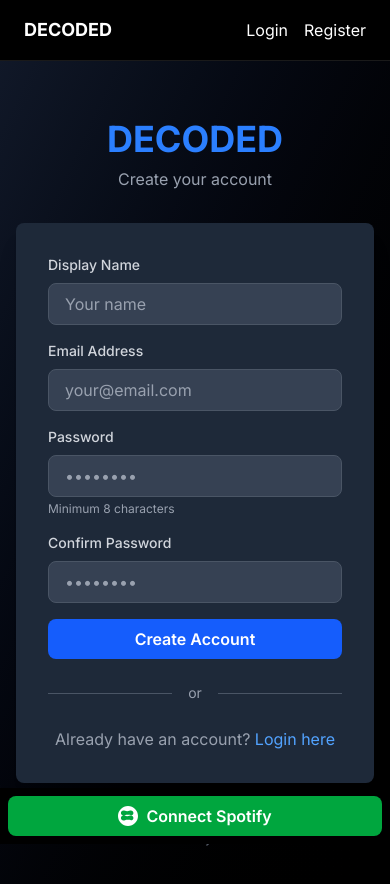
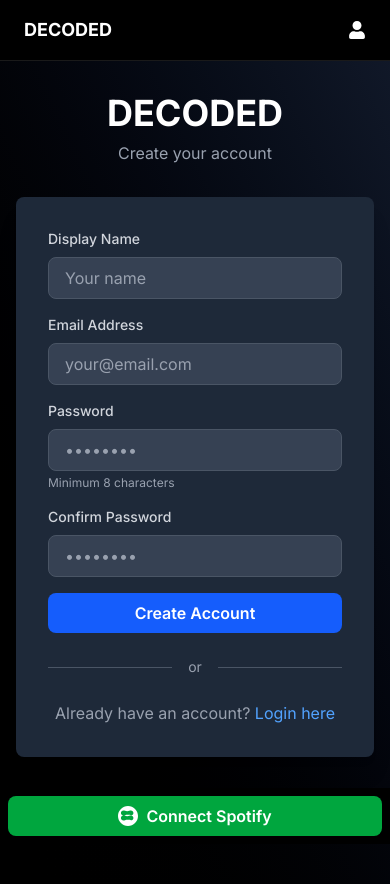
Before and after one commit to GCodeON/decoded-next, a Next.js app: page /register in a window 390 px wide. Shown: the top 884 px of the page. Built offline with nearby package versions, Linux system fonts and the light colour scheme; no server answers.

Commit message:
Updated User Flow

```diff
--- a/src/app/login/page.tsx
+++ b/src/app/login/page.tsx
@@ -58,7 +58,7 @@
   };
 
   return (
-    <div className="min-h-screen flex items-center justify-center px-4 py-12 bg-gradient-to-br from-gray-900 to-black">
+    <div className="min-h-[75dvh] flex items-center justify-center px-4 py-12 bg-gradient-to-bl from-gray-900 to-black">
       <div className="w-full max-w-md">
         {/* Header */}
         <div className="text-center mb-8">
@@ -135,7 +135,7 @@
               <div>
                 <button
                   onClick={login}
-                  className="w-full bg-green-600 hover:bg-green-700 text-white font-semibold py-3 rounded-lg transition-colors flex items-center justify-center gap-2"
+                  className="w-full bg-green-600 hover:bg-green-700 text-white font-semibold py-3 rounded-lg transition-colors flex items-center justify-center gap-2 cursor-pointer"
                 >
                   <svg className="w-5 h-5" fill="currentColor" viewBox="0 0 24 24">
                     <path d="M12 0C5.4 0 0 5.4 0 12s5.4 12 12 12 12-5.4 12-12S18.6 0 12 0zm5.5 17.5c-1.5 0-1.8-.9-5.5-.9-3.5 0-4 .9-5.5.9-1.6 0-3-1.3-3-3 0-1.6 1.3-3 3-3 .6 0 1.3.1 2 .3.7.2 1.5.4 2.5.4 1 0 1.8-.2 2.5-.4.7-.2 1.3-.3 2-.3 1.6 0 3 1.3 3 3 0 1.7-1.3 3-3 3zm0-6c-1.5 0-1.8-.9-5.5-.9-3.5 0-4 .9-5.5.9-1.6 0-3-1.3-3-3 0-1.6 1.3-3 3-3 .6 0 1.3.1 2 .3.7.2 1.5.4 2.5.4 1 0 1.8-.2 2.5-.4.7-.2 1.3-.3 2-.3 1.6 0 3 1.3 3 3 0 1.7-1.3 3-3 3z" />
@@ -154,7 +154,7 @@
               {/* Email Login Button */}
               <button
                 onClick={() => setShowEmailForm(true)}
-                className="w-full bg-gray-700 hover:bg-gray-600 text-white font-semibold py-2 rounded-lg transition-colors"
+                className="w-full bg-gray-700 hover:bg-gray-600 text-white font-semibold py-2 rounded-lg transition-colors cursor-pointer"
               >
                 Login with Email
               </button>
--- a/src/app/register/page.tsx
+++ b/src/app/register/page.tsx
@@ -65,12 +65,12 @@
   };
 
   return (
-    <div className="min-h-screen flex items-center justify-center px-4 py-12 bg-gradient-to-br from-gray-900 to-black">
+    <div className="min-h-[75dvh] flex items-center justify-center px-4 py-8 bg-gradient-to-bl from-gray-900 to-black">
       <div className="w-full max-w-md">
         {/* Header */}
         <div className="text-center mb-8">
           <h1 className="text-4xl font-bold text-white mb-2">
-            <span className="text-blue-500">DECODED</span>
+            <span className="text-white">DECODED</span>
           </h1>
           <p className="text-gray-400">Create your account</p>
         </div>
@@ -161,7 +161,7 @@
             <button
               type="submit"
               disabled={isLoading}
-              className="w-full bg-blue-600 hover:bg-blue-700 disabled:bg-gray-600 text-white font-semibold py-2 rounded-lg transition-colors"
+              className="w-full bg-blue-600 hover:bg-blue-700 disabled:bg-gray-600 text-white font-semibold py-2 rounded-lg transition-colors cursor-pointer"
             >
               {isLoading ? 'Creating Account...' : 'Create Account'}
             </button>
@@ -184,7 +184,7 @@
         </div>
 
         {/* Footer */}
-        <p className="text-center text-gray-500 text-xs mt-8">
+        <p className="text-center text-gray-500 text-xs mt-8 mb-8">
           By registering, you agree to our Terms of Service and Privacy Policy
         </p>
       </div>
--- a/src/components/Dashboard.tsx
+++ b/src/components/Dashboard.tsx
@@ -1,5 +1,6 @@
 'use client'
 import Link from 'next/link';
+import { FaUser } from 'react-icons/fa';
 import { createContext, useContext, useState, useEffect, Dispatch, SetStateAction } from 'react'
 import { usePathname } from 'next/navigation';
 import { Divide as Hamburger } from 'hamburger-react';
@@ -52,25 +53,57 @@
 
   if (showMinimalLayout) {
     return (
-      <div className="flex w-screen flex-col min-h-screen bg-black">
-        <header className="flex items-center justify-between px-6 py-4 border-b border-white/10 bg-black/40">
+      <div className="flex w-screen">
+        {/* Desktop Sidebar */}
+        <aside className="hidden lg:flex fixed top-0 left-0 z-40 h-full w-48 bg-black shadow-md flex-col p-5">
+          <div className="sticky top-0 flex flex-col flex-grow">
+            <Link href="/" className="mb-8">
+              <h1 className="title text-md md:text-lg font-bold text-white">DECODED</h1>
+            </Link>
+            <Navigation />
+          </div>
+        </aside>
+
+        {/* Main Content */}
+        <div className="flex flex-col min-h-screen bg-black w-full lg:ml-48">
+          {/* Mobile Header */}
+          <header className="flex lg:hidden items-center justify-between px-6 py-4 border-b border-white/10 bg-black/40">
             <Link href="/" className="hover:opacity-80 transition-opacity">
               <h1 className="title text-lg md:text-xl font-bold text-white">DECODED</h1>
             </Link>
-          <div className="flex gap-4">
-            <Link href="/login" className="text-white hover:text-gray-300 transition-colors">
-              Login
-            </Link>
-            <Link href="/register" className="text-white hover:text-gray-300 transition-colors">
-              Register
+            <div className="flex items-center gap-4">
+              <Link
+                href="/login"
+                className="flex items-center justify-center text-white hover:text-gray-300 transition-colors"
+                aria-label="Account"
+              >
+                <FaUser className="text-lg" />
               </Link>
             </div>
           </header>
+
+          {/* Desktop Search Bar */}
+          <div className="hidden lg:flex items-center justify-between px-6 py-4 border-b border-white/10 bg-black/40">
+            <div className="flex-1 flex justify-center">
+              <div className="w-full max-w-2xl">
+                <SpotifySearchBar />
+              </div>
+            </div>
+            <Link
+              href="/login"
+              className="flex items-center justify-center text-white hover:text-gray-300 transition-colors"
+              aria-label="Account"
+            >
+              <FaUser className="text-lg" />
+            </Link>
+          </div>
+
           <main className="flex-1">
             {children}
           </main>
           <div className="w-full">
             <SpotifyWebPlayer />
+          </div>
         </div>
       </div>
     );
```
Lines whose indentation alone changed are shown as unchanged.
